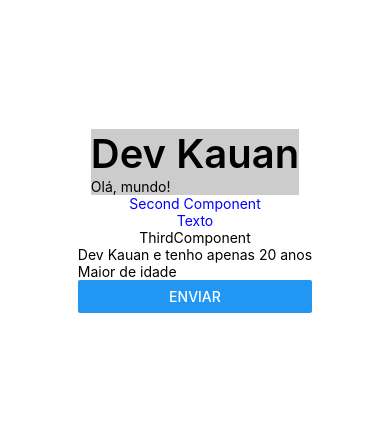
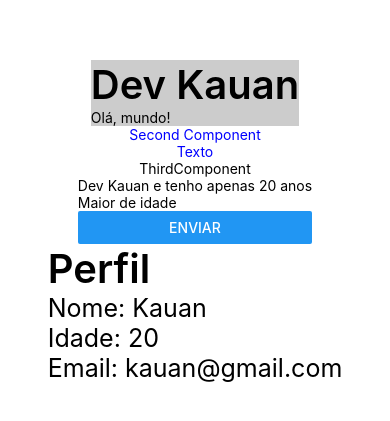
Before and after one commit to Dev-Souza/progMobile, a React Native app in the folder 03-fundamentos-react-native/: screen / in a window 390 px wide. Shown: the part 201-622 px from the top of the page. Built offline with nearby package versions, Linux system fonts and the light colour scheme.

Commit message:
Add component the Perfil to App

```diff
--- a/03-fundamentos-react-native/App.js
+++ b/03-fundamentos-react-native/App.js
@@ -4,6 +4,7 @@ import FirstComponent from './components/FirstComponent';
 import SecondComponent from './components/SecondComponent';
 import ThirdComponent from './components/ThirdComponent';
 import JavaScriptComponent from './components/JavaScriptComponent';
+import Perfil from './components/Perfil';
 
 export default function App() {
   return (
@@ -13,6 +14,10 @@ export default function App() {
       <SecondComponent></SecondComponent>
       <ThirdComponent></ThirdComponent>
       <JavaScriptComponent></JavaScriptComponent>
+      <Perfil
+        nome="Kauan"
+        idade="20"
+        email="kauan@gmail.com"></Perfil>
     </View>
   );
 }
```
